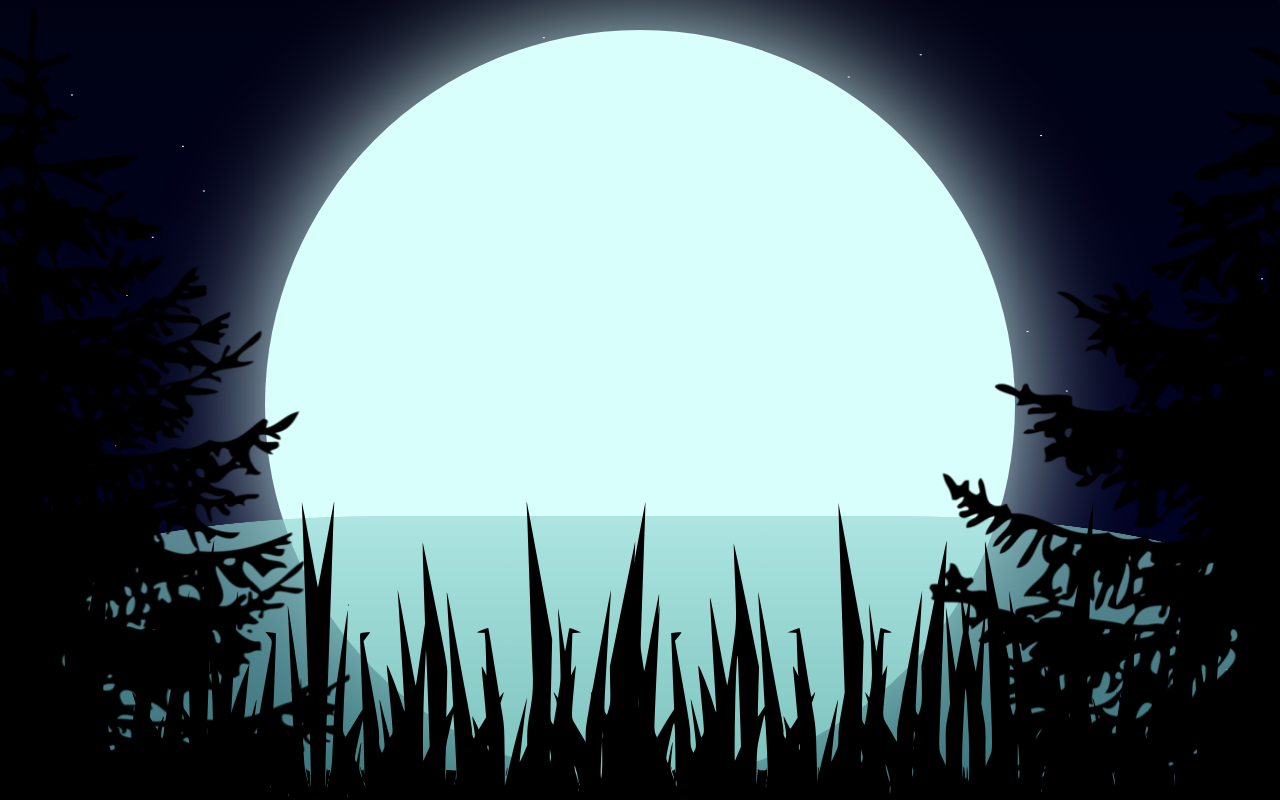
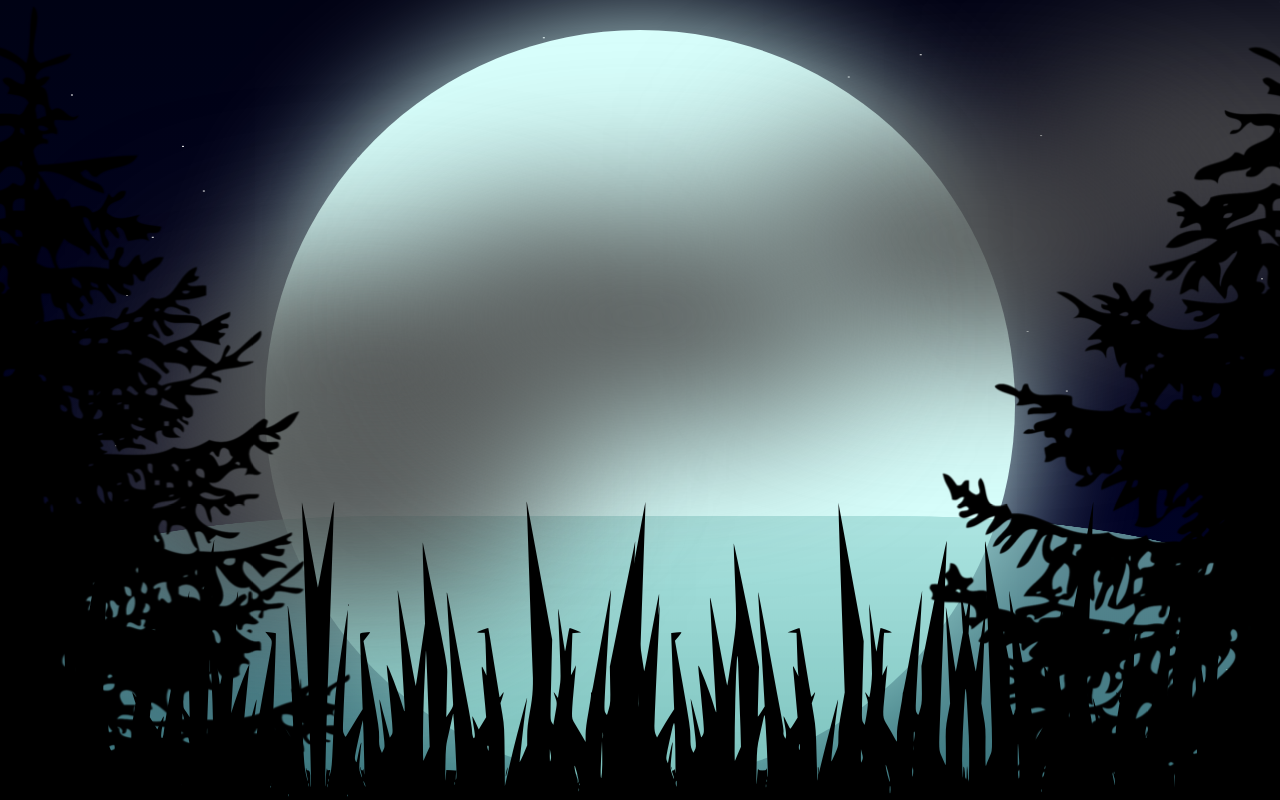
Before and after one commit to diogopereiradev/nosferatu, a React (Vite) app: page / in a window 1280 px wide. Built offline with nearby package versions, Linux system fonts and the light colour scheme.

Commit message:
Features: Header clouds added, Clouds Reusable components added

```diff
--- a/src/app/Header/index.tsx
+++ b/src/app/Header/index.tsx
@@ -10,6 +10,8 @@ import {
   RightGiantPineTree,
   Moon
 } from './styles';
+import Clouds from '../../components/Clouds/index';
+
 import GrassTerrainImage from '../../assets/images/grassterrain.png';
 import GiantPineTreeImage from '../../assets/images/giant-pine-tree.png';
 
@@ -35,6 +37,7 @@ function StarsResponsive (): JSX.Element {
 function Header (): JSX.Element {
   return (
     <Container>
+      <Clouds amount={5}/>
       <StarsResponsive />
       <Moon />
       <FrozenLake />
--- a/src/app/Header/styles.ts
+++ b/src/app/Header/styles.ts
@@ -25,6 +25,7 @@ export const Stars = styled.div<StarsProps>`
   height: 1px;
   background: transparent;
   box-shadow: ${props => multipleStars(props.amount)};
+  z-index: -1;
 
   &:after {
     content: " ";
@@ -47,6 +48,7 @@ export const Moon = styled.div`
   background-color: #d8fffc;
   border-radius: 100%;
   box-shadow: 0px 0px 120px #d8fffc;
+  z-index: 0;
 
   @media screen and (max-width: 1800px) {top: 30px;}
   @media screen and (max-width: 1500px) {top: 30px;}
@@ -63,6 +65,7 @@ export const FrozenLake = styled.div`
   transform-style: preserve-3d;
   transform: rotateX(70deg);
   border-radius: 30% 30% 0px 0px;
+  z-index: 0;
 
   @media screen and (max-width: 1500px) {bottom: -320px;}
   @media screen and (max-width: 900px) {border-radius: 0px;}
--- /dev/null
+++ b/src/components/Clouds/index.tsx
@@ -0,0 +1,20 @@
+import { CloudsProps } from '../../types/clouds';
+import React, { useEffect, useRef } from 'react';
+import { Container } from './styles';
+import { start } from './startanim';
+
+function Clouds(props: CloudsProps): JSX.Element {
+  const containerRef = useRef() as React.MutableRefObject<HTMLDivElement>;
+
+  useEffect(() => {
+    const ref: HTMLDivElement = containerRef.current;
+
+    window.onresize = () => {
+      ref.textContent = '';
+      start(ref, props.amount);
+    };
+    start(ref, props.amount);
+  }, []);
+  return <Container ref={containerRef} {...props}/>;
+}
+export default Clouds;
--- /dev/null
+++ b/src/components/Clouds/keyframes.ts
@@ -0,0 +1,6 @@
+import { keyframes } from 'styled-components';
+
+export default keyframes`
+  from {transform: translateX(-400px);}
+  to {transform: translateX(calc(100vw));}
+`;
--- /dev/null
+++ b/src/components/Clouds/startanim.ts
@@ -0,0 +1,18 @@
+export function start (ref: HTMLDivElement, amount: number): void {
+  const dropamount: number = amount;
+  let i = 0;
+
+  while (i < dropamount) {
+    const drop: HTMLElement = document.createElement('i');
+
+    const posY: number = Math.floor(Math.random() * ref.offsetHeight);
+    const delay: number = Math.random() * -100;
+    const duration: number = Math.random() * (13 - 10) + 10;
+
+    drop.style.top = `${posY}px`;
+    drop.style.animationDelay = `${delay}s`;
+    drop.style.animationDuration = `${1 + duration}s`;
+    ref.appendChild(drop);
+    i++;
+  }
+}
--- /dev/null
+++ b/src/components/Clouds/styles.ts
@@ -0,0 +1,25 @@
+import { CloudsProps } from '../../types/clouds';
+import styled from 'styled-components';
+import screenMove from './keyframes';
+
+export const Container = styled.div<CloudsProps>`
+  position: absolute;
+  width: 100%;
+  height: 100%;
+  overflow: hidden;
+  z-index: 1;
+
+  @media screen and (max-width: 950px) {display: none;}
+
+  i {
+    background: #4b4b4b;
+    width: 400px;
+    height: 200px;
+    position: absolute;
+    filter: blur(80px);
+    border-radius: 30%;
+    transform-origin: bottom left;
+    animation: ${screenMove} 5s linear infinite;
+    z-index: -1;
+  }
+`;
--- /dev/null
+++ b/src/types/clouds.d.ts
@@ -0,0 +1,3 @@
+export interface CloudsProps {
+  amount: number;
+}
```
